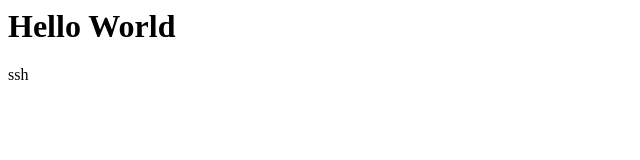
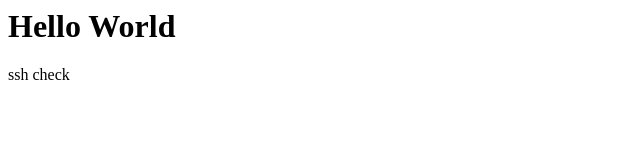
Before and after one commit to JonasVanHoof/DevOpsLab1, a plain HTML site: page index.html in a window 1280 px wide. Shown: the full height of the page, 0-640 px from the left. Drawn offline with Linux system fonts and the light colour scheme.

Commit message:
Update index.html

```diff
--- a/index.html
+++ b/index.html
@@ -1,2 +1,2 @@
 <h1>Hello World</h1>
-<p>ssh</p>
+<p>ssh check</p>
```
